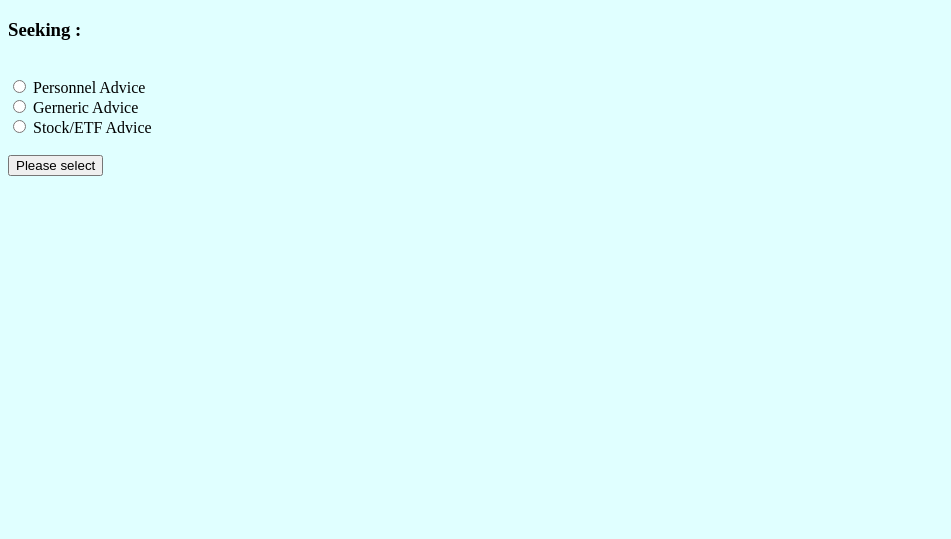
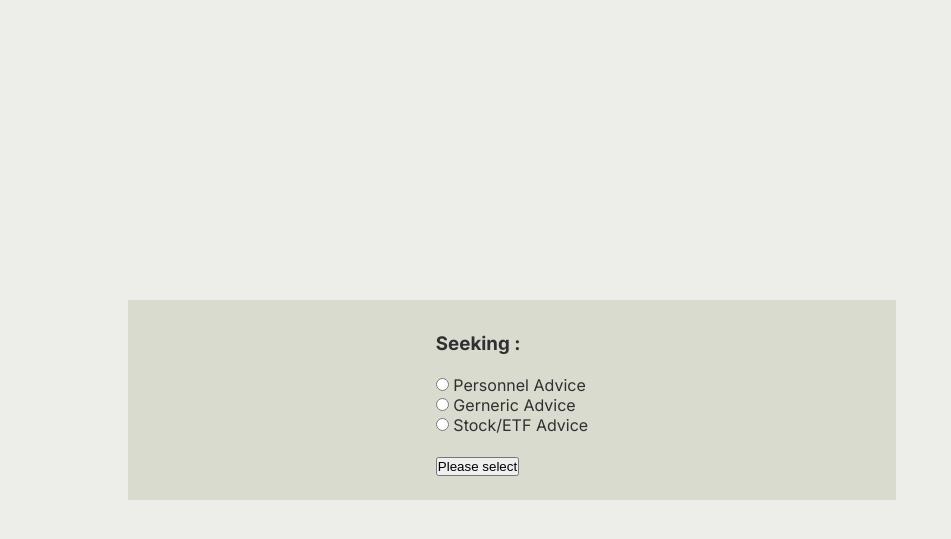
Before and after one commit to paavansundar/personnel_financial_advisor, a FastAPI app: page / in a window 1280 px wide. Shown: the top 539 px of the page, without its empty margins (0-951 px from the left). Run offline with FastAPI, Linux system fonts and the light colour scheme.

Commit message:
Update home.html

```diff
--- a/api/templates/home.html
+++ b/api/templates/home.html
@@ -3,32 +3,25 @@
 <head>
     <meta charset="UTF-8">
     <title>Welcome to Personnel Financial Advisor</title>
-    <style>
-        .form-container {
-                display: flex;
-                justify-content: center;
-                align-items: center;
-                min-height: 100vh; /* vh stands for viewport height */
-                }
-
-    form {
-                width: 50%; /* adjust this value to control the form's width */
-    }
-</style>
+    <link rel="stylesheet" href="../../api/templates/static/style.css">
 </head>
 <body bgcolor="#E0FFFF">
-<form method="post" action="/seek_advice" class="form-container>
-<p>
-    <label color="blue"><h3 color="blue">Seeking :</h3></label><br/>
-    <input type="radio" id="personneladvice" name="advice" value="Personnel Advice">
-    <label for="personneladvice">Personnel Advice</label><br>
-    <input type="radio" id="genericadvice" name="advice" value="Generic Advice">
-    <label for="genericadvice">Gerneric Advice</label><br>
-    <input type="radio" id="stockspecif" name="advice" value="Stock Advice">
-    <label for="stockspecific">Stock/ETF Advice</label><br/>
-    <br/><input type="submit" value="Please select">
-</p>
-</form>
+<div class="container">
+    <form method="post" action="/seek_advice" class="form">
+        <p>
+            <div class="cta-form">
+                <label color="blue"><h3 color="blue">Seeking :</h3></label><br/>
+            </div>
+            <input type="radio" id="personneladvice" name="advice" value="Personnel Advice" class="form_input">
+            <label for="personneladvice" class="form_label">Personnel Advice</label><br>
+            <input type="radio" id="genericadvice" name="advice" value="Generic Advice" class="form_input">
+            <label for="genericadvice" class="form_label">Gerneric Advice</label><br>
+            <input type="radio" id="stockspecif" name="advice" value="Stock Advice" class="form_input">
+            <label for="stockspecific" class="form_label">Stock/ETF Advice</label><br/>
+            <br/><input type="submit" value="Please select">
+        </p>
+    </form>
 
+</div>
 </body>
 </html>
```
